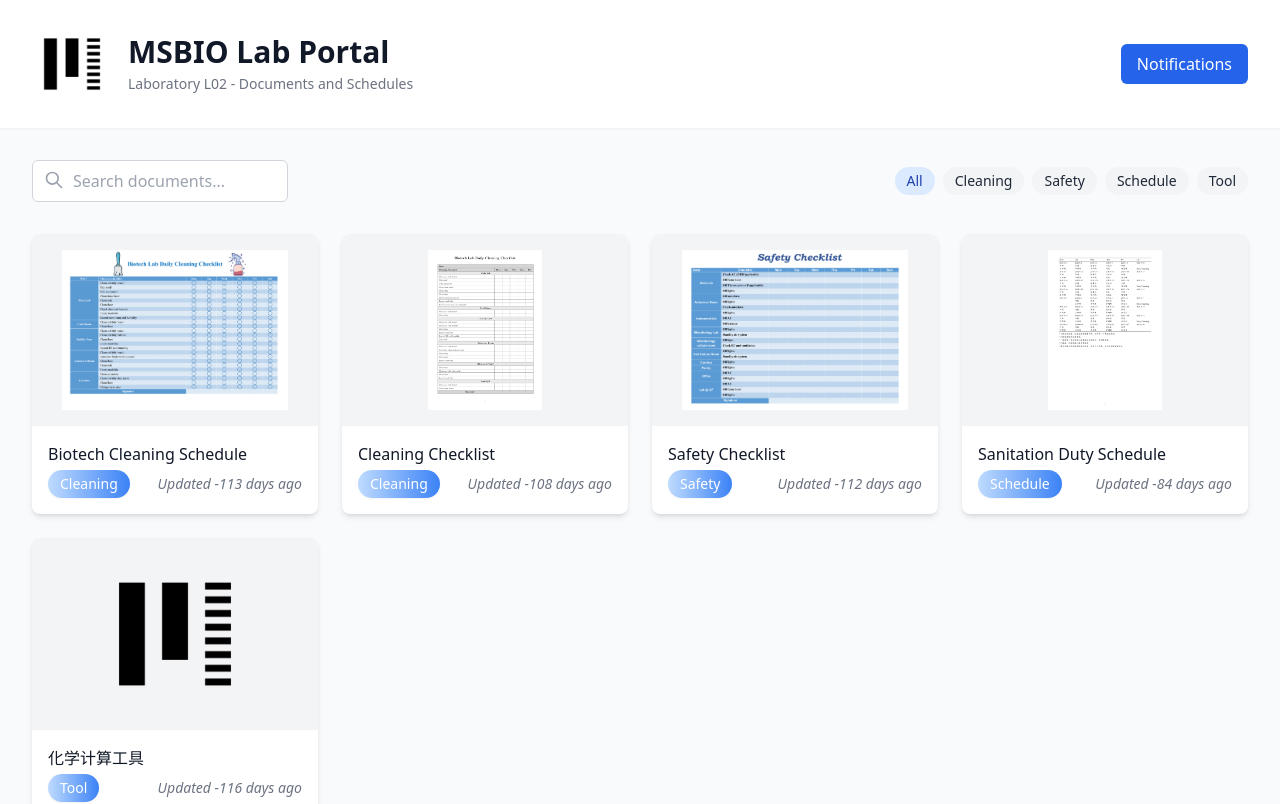
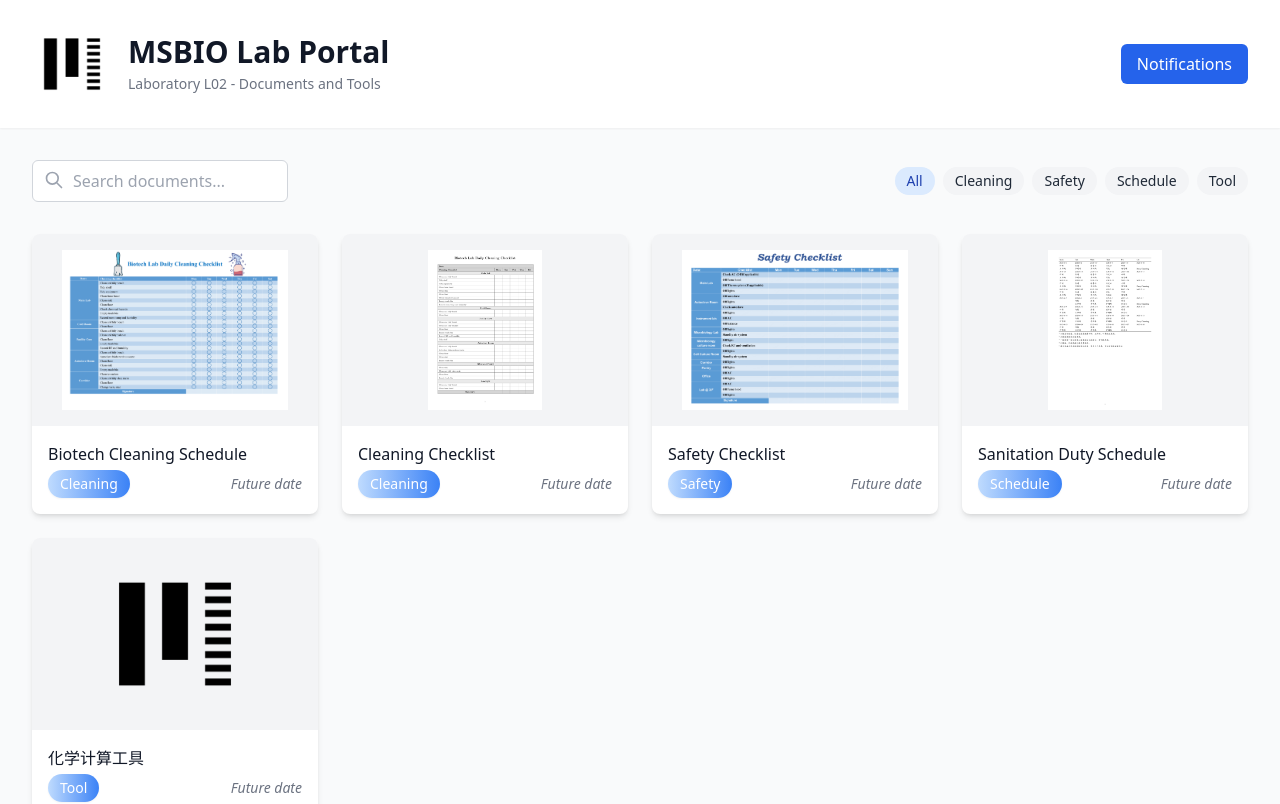
Before and after one commit to liyinred/nuxtjs-lucky, a Nuxt app: page /portal in a window 1280 px wide. Shown: the top 804 px of the page. Built offline with nearby package versions, Linux system fonts and the light colour scheme; what @lucky-canvas/vue would draw is missing.

Commit message:
msbio_portal_v1.1

```diff
--- a/pages/portal.vue
+++ b/pages/portal.vue
@@ -9,7 +9,7 @@
             <div>
               <h1 class="text-3xl font-bold text-gray-900">MSBIO Lab Portal</h1>
               <p class="mt-1 text-sm text-gray-500">
-                Laboratory L02 - Documents and Schedules
+                Laboratory L02 - Documents and Tools
               </p>
             </div>
           </div>
@@ -55,8 +55,8 @@
 
       <!-- Documents Grid -->
       <div class="grid grid-cols-1 sm:grid-cols-2 lg:grid-cols-3 xl:grid-cols-4 gap-6">
-        <a v-for="document in filteredDocuments" :key="document.id"
-          :href="`/portal/${encodeURIComponent(document.image)}`" target="_blank" rel="noopener noreferrer"
+        <a v-for="document in filteredDocuments" :key="document.id" :href="`/${encodeURIComponent(document.image)}`"
+          target="_blank" rel="noopener noreferrer"
           class="bg-white rounded-lg shadow-md overflow-hidden hover:shadow-lg transition-shadow block no-underline"
           @click="handleCardClick(document, $event)">
           <div class="h-48 bg-gray-100 flex items-center justify-center p-4">
@@ -347,65 +347,72 @@ const documents = ref([
     id: 1,
     title: "Biotech Cleaning Schedule",
     category: "Cleaning",
-    date: "2025-06-02",
+    date: "2025-06-03",
     image: "/portal/L02_Biotech_Cleaning_Schedule-1.png",
   },
   {
     id: 2,
     title: "Cleaning Checklist",
     category: "Cleaning",
-    date: "2025-05-28",
+    date: "2025-06-03",
     image: "/portal/L02_Cleaning_Checklist-1.png",
   },
   {
     id: 3,
     title: "Safety Checklist",
     category: "Safety",
-    date: "2025-06-01",
+    date: "2025-06-03",
     image: "/portal/L02_Safety_Checklist-1.png",
   },
   {
     id: 4,
     title: "Sanitation Duty Schedule",
     category: "Schedule",
-    date: "2025-05-04",
+    date: "2025-06-03",
     image: "/portal/L02_Sanitation Duty Schedule (May-June)-1.png",
   },
   {
     id: 5,
     title: "化学计算工具",
     category: "Tool",
-    date: "2025-06-05", // 改为YYYY-MM-DD格式
+    date: "2025-06-06", // 改为YYYY-MM-DD格式
     image: "/portal/logo.png",
   },
 ]);
 
 // 计算上海时间与给定日期的天数差
 const formatUpdatedDate = (dateString) => {
-  // 获取上海时间（UTC+8）
-  const now = new Date();
-  const shanghaiOffset = 8 * 60 * 60 * 1000; // 上海时区偏移量（毫秒）
-  const shanghaiTime = new Date(now.getTime() + shanghaiOffset);
+  if (!dateString || isNaN(new Date(dateString))) {
+    return "Invalid date";
+  }
 
-  // 设置时间为00:00:00以便只比较日期
-  const today = new Date(shanghaiTime);
-  today.setHours(0, 0, 0, 0);
+  try {
+    // 获取上海时区的当前日期(00:00:00)
+    const options = { timeZone: 'Asia/Shanghai' };
+    const todayStr = new Date().toLocaleDateString('en-US', options);
+    const today = new Date(todayStr);
 
-  // 解析输入日期
+    // 解析输入日期并转换为上海时区日期
     const inputDate = new Date(dateString);
-  inputDate.setHours(0, 0, 0, 0);
+    const inputDateStr = inputDate.toLocaleDateString('en-US', options);
+    const shanghaiInputDate = new Date(inputDateStr);
 
     // 计算天数差
-  const timeDiff = today - inputDate;
-  const dayDiff = Math.floor(timeDiff / (1000 * 60 * 60 * 24) - 1);
+    const timeDiff = today - shanghaiInputDate;
+    const dayDiff = Math.floor(timeDiff / (1000 * 60 * 60 * 24));
 
-  // 根据天数差返回不同的文本
-  if (dayDiff === 0) {
+    if (dayDiff < 0) {
+      return "Future date";
+    } else if (dayDiff === 0) {
       return "Updated today";
     } else if (dayDiff === 1) {
       return "Updated 1 day ago";
     } else {
       return `Updated ${dayDiff} days ago`;
+    }
+  } catch (e) {
+    console.error("Date formatting error:", e);
+    return "Date error";
   }
 };
 
```
Lines whose indentation alone changed are shown as unchanged.
